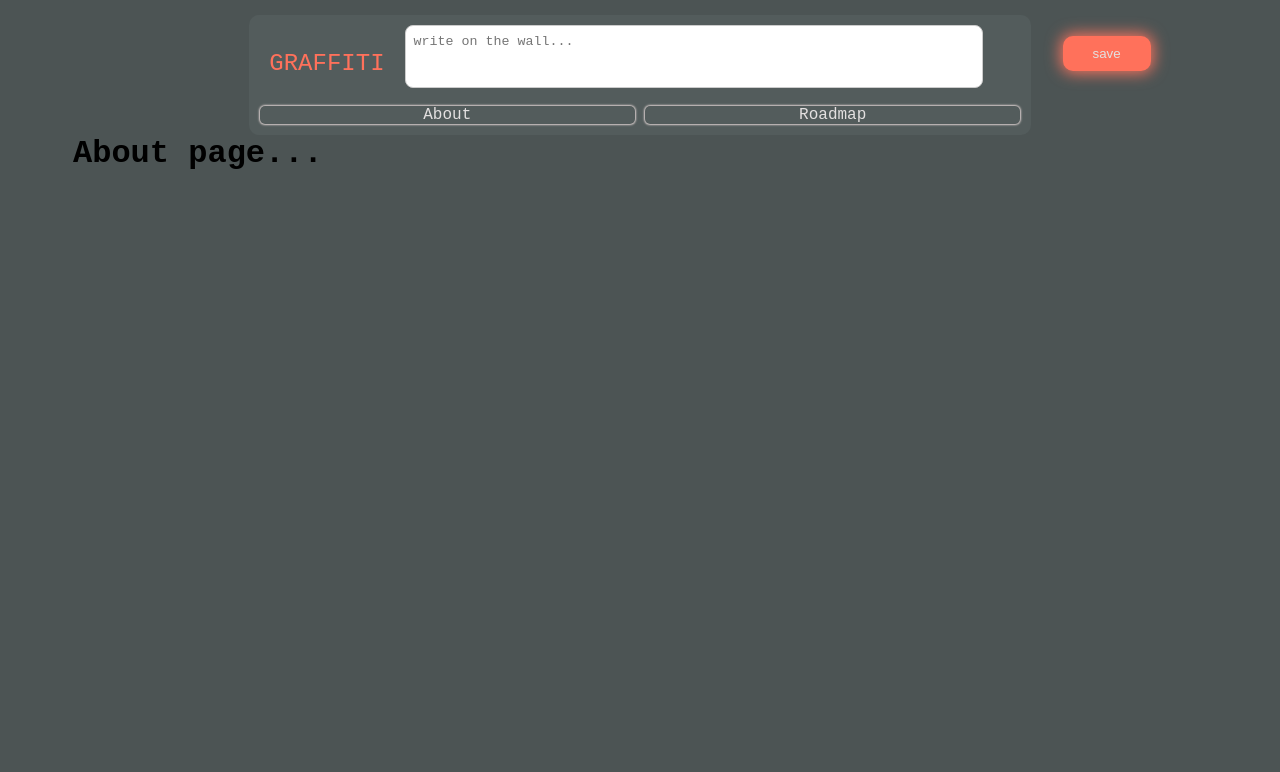
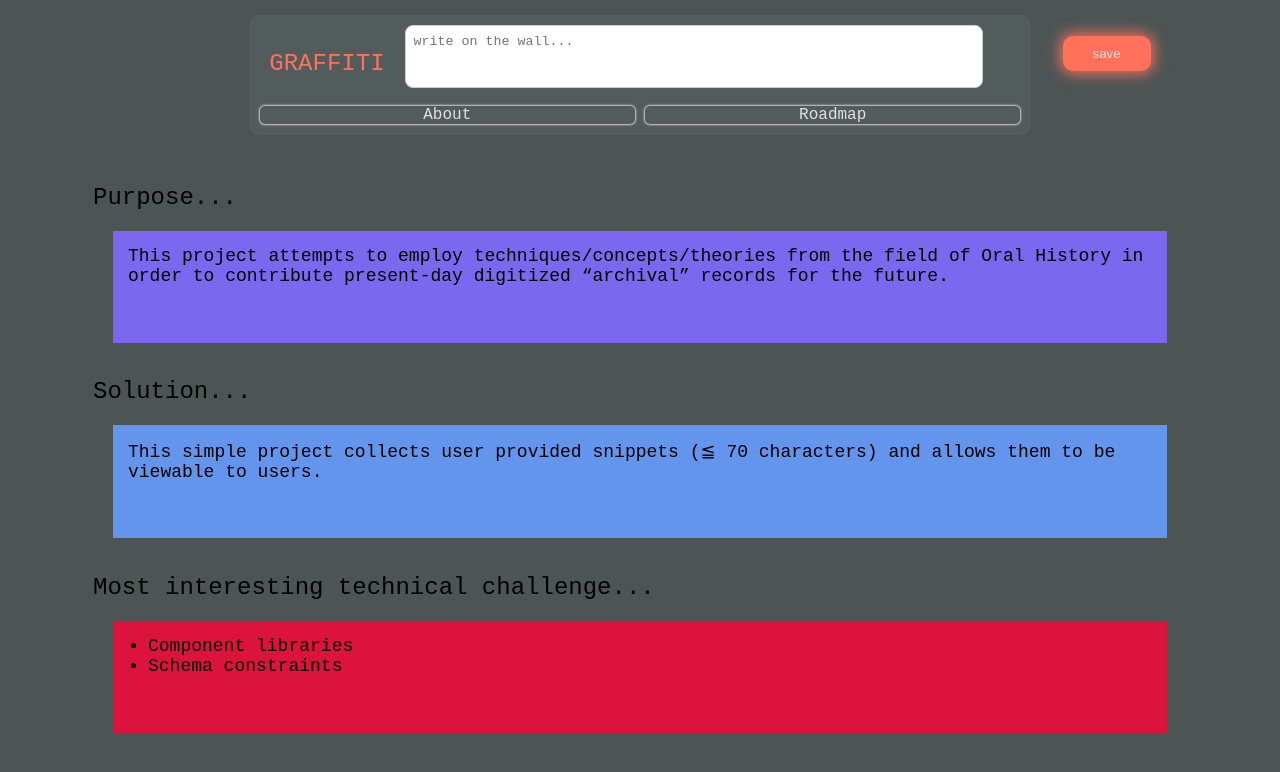
Before and after one commit to StanislausA/graffiti-app, a React app: page /about in a window 1280 px wide. Shown: the top 772 px of the page. Built offline with nearby package versions, Linux system fonts and the light colour scheme; data requests are answered from the project's data file.

Commit message:
state stable

```diff
--- a/client/App.js
+++ b/client/App.js
@@ -40,6 +40,31 @@ const App = () => {
 
   const textReady = text ? false : true;
 
+  const createSnippet = (event) => {
+    event.preventDefault();
+    const snippet = text.trim();
+    if (snippet == '') {
+      setText('');
+      setError('Text input invalid...');
+      setTimeout(() => setError(null), 4000);
+      return;
+    }
+    axios
+      .post('/snippets', { snippet })
+      .then((response) => {
+        console.log(response);
+        setText('');
+        const updatedState = data.concat(snippet);
+        setData(updatedState);
+      })
+      .catch((error) => {
+        setError(`Error caught: ${ error }`);
+        setTimeout(() => setError(null), 4000);
+        console.log('Error caught:', error);
+      }
+    );
+  };
+
   // const createSnippet = (event) => {
   //   event.preventDefault();
   //   const snippet = text.trim();
@@ -49,55 +74,30 @@ const App = () => {
   //     setTimeout(() => setError(null), 4000);
   //     return;
   //   }
+  //   const newSnippet = {
+  //     id: data.length + 1,
+  //     message: snippet,
+  //     date: {
+  //       seconds: Date.now(),
+  //       nanoseconds: 0
+  //     }
+  //   };
+
   //   axios
-  //     .post('/snippets', { snippet })
+  //     .post('/snippets', newSnippet)
   //     .then((response) => {
-  //       console.log(response);
+  //       const updatedState = data.concat(newSnippet);
+  //       setData(updatedState);
   //       setText('');
-  //       const updatedState = data.concat(snippet);
-  //       setData(updatedState);
   //     })
   //     .catch((error) => {
   //       setError(`Error caught: ${ error }`);
+  //       setText('');
   //       setTimeout(() => setError(null), 4000);
   //       console.log('Error caught:', error);
   //     }
   //   );
   // };
-
-  const createSnippet = (event) => {
-    event.preventDefault();
-    const snippet = text.trim();
-    if (snippet == '') {
-      setText('');
-      setError('Text input invalid...');
-      setTimeout(() => setError(null), 4000);
-      return;
-    }
-    const newSnippet = {
-      id: data.length + 1,
-      message: snippet,
-      date: {
-        seconds: Date.now(),
-        nanoseconds: 0
-      }
-    };
-
-    axios
-      .post('/snippets', newSnippet)
-      .then((response) => {
-        const updatedState = data.concat(newSnippet);
-        setData(updatedState);
-        setText('');
-      })
-      .catch((error) => {
-        setError(`Error caught: ${ error }`);
-        setText('');
-        setTimeout(() => setError(null), 4000);
-        console.log('Error caught:', error);
-      }
-    );
-  };
 
   return (
     <div id="app">
--- a/client/components/About.js
+++ b/client/components/About.js
@@ -1,12 +1,38 @@
 import React from 'react';
 
 const About = () => {
-
   return (
-    <>
-      <h1>About page...</h1>
-    </>
+    <summary id="about-page">
+        <section>
+          <label htmlFor="purpose">
+            Purpose...
+            <p className="purpose">
+              This project attempts to employ techniques/concepts/theories from
+              the field of Oral History in order to contribute present-day
+              digitized “archival” records for the future.
+            </p>
+          </label>
+        </section>
+        <section>
+          <label htmlFor="solution">
+            Solution...
+            <p className="solution">
+            This simple project collects user provided snippets
+            (≦ 70 characters) and allows them to be viewable to users.
+            </p>
+          </label>
+        </section>
+        <section>
+          <label htmlFor="challenges">
+            Most interesting technical challenge...
+            <ul className="challenges">
+              <li>Component libraries</li>
+              <li>Schema constraints</li>
+            </ul>
+          </label>
+        </section>
+    </summary>
   );
-}
+};
 
 export default About;
--- a/client/components/Roadmap.js
+++ b/client/components/Roadmap.js
@@ -5,6 +5,10 @@ const Roadmap = () => {
   return (
     <>
       <h1>Roadmap page...</h1>
+      <ul>
+        <li>Anonymized users (sign up)</li>
+        <li>Snippet categorization</li>
+      </ul>
     </>
   );
 }
--- a/client/styles/app.css
+++ b/client/styles/app.css
@@ -187,3 +187,44 @@ main {
   95% {opacity: .28;}
   to {opacity: 0;}
 }
+
+#about-page {
+  display: flex;
+  flex-direction: column;
+  justify-content: space-around;
+  box-sizing: border-box;
+  height: 78vh;
+  padding: 20px;
+}
+
+section > label {
+  font-weight: 500;
+  font-size: x-large;
+}
+
+.purpose, .solution, .challenges {
+  height: 60%;
+  padding: 15px;
+  font-weight: 100;
+  font-size: large;
+  align-self: center;
+}
+
+li {
+  margin-left: 20px;
+}
+
+.purpose {
+  margin: 20px;
+  background-color: mediumslateblue;
+}
+
+.solution {
+  margin: 20px;
+  background-color: cornflowerblue;
+}
+
+.challenges {
+  margin: 20px;
+  background-color: crimson;
+}
--- a/webpack.config.js
+++ b/webpack.config.js
@@ -43,7 +43,7 @@ module.exports = {
     compress: true,
     proxy: {
       context: ['/snippets'],
-      target: 'http://localhost:3001'
+      target: 'http://localhost:3000'
     }
   },
   plugins: [new HtmlWebpackPlugin({
```
